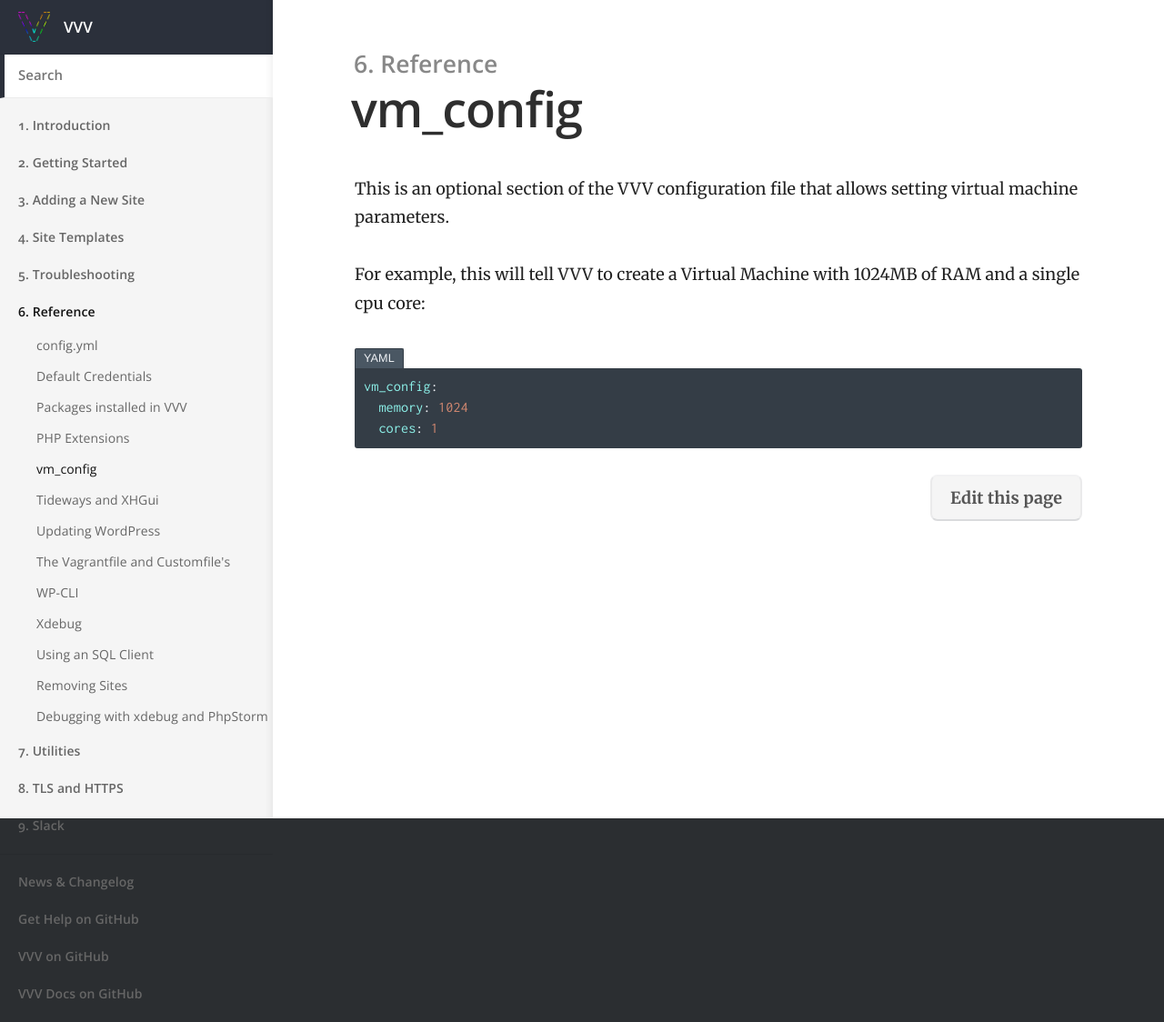
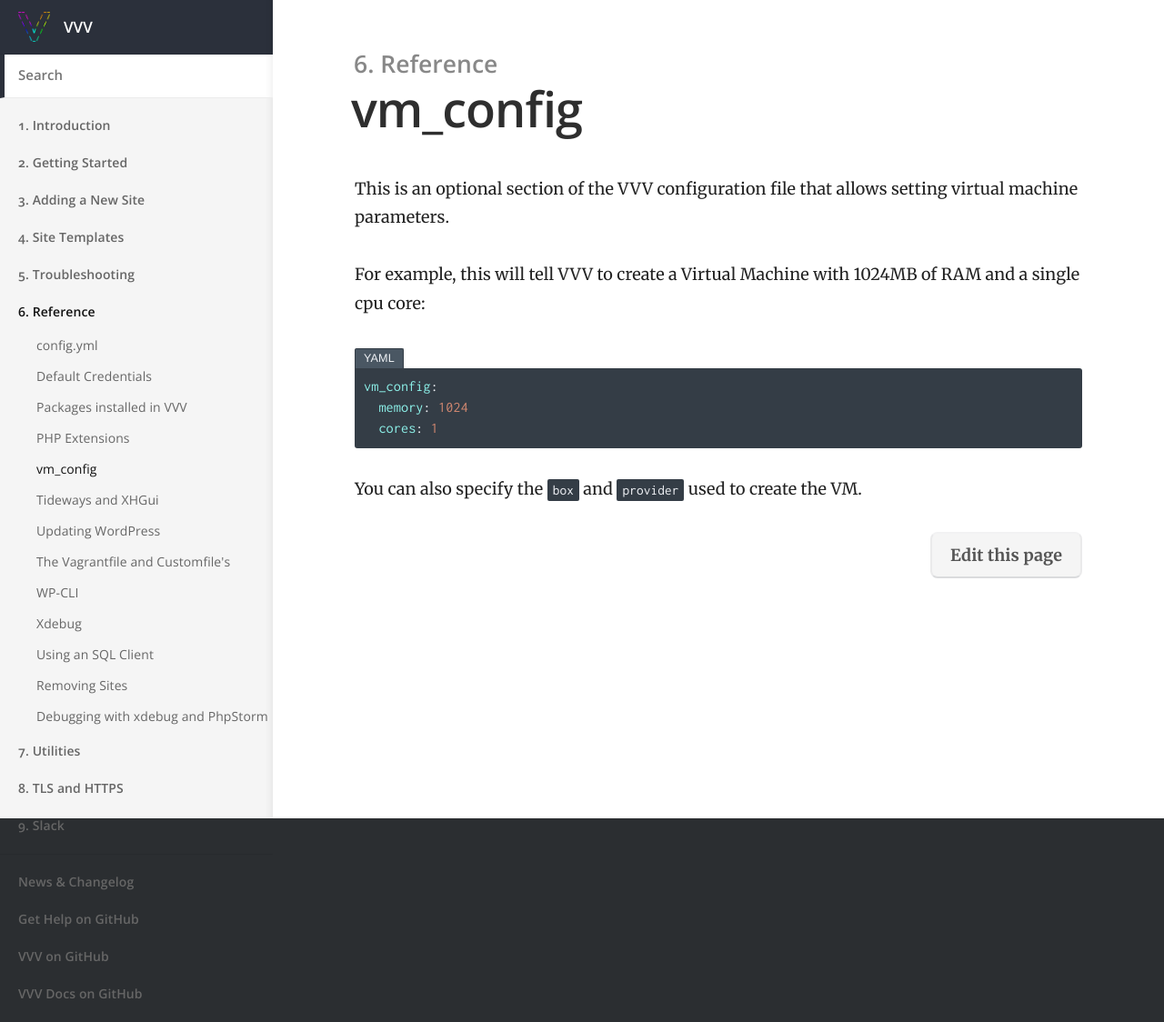
Before and after one commit to Varying-Vagrant-Vagrants/varyingvagrantvagrants.org, a Jekyll site: the page built from docs/en-US/vm_config.md, in a window 1280 px wide. Shown: the whole page at 91% size. Built offline with Jekyll 4.4.1, drawn with Linux system fonts in a browser that asks for light colours.

Commit message:
mention the box and provider parameters in the vm config page

````diff
--- a/docs/en-US/vm_config.md
+++ b/docs/en-US/vm_config.md
@@ -15,3 +15,5 @@ vm_config:
   memory: 1024
   cores: 1
 ```
+
+You can also specify the `box` and `provider` used to create the VM.
````
